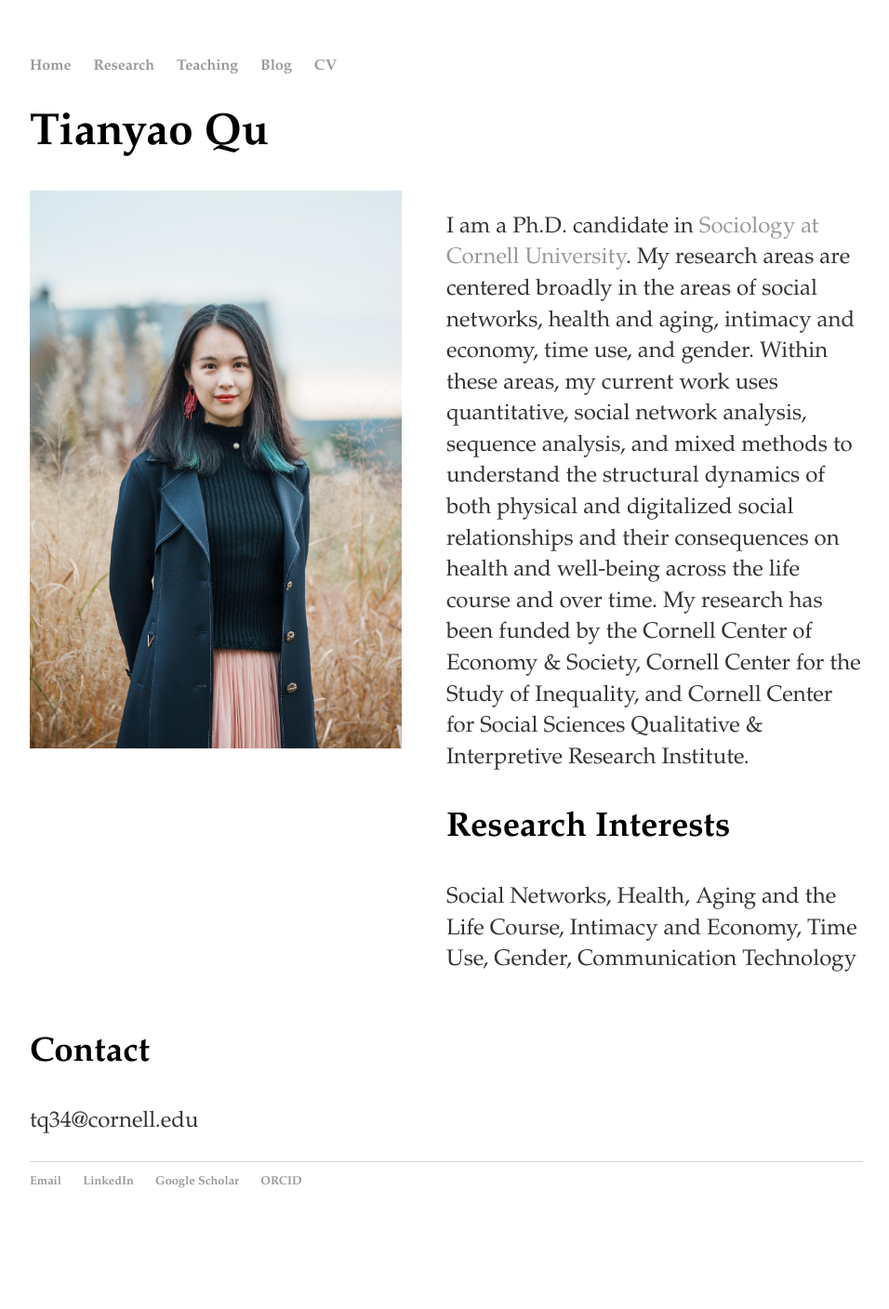
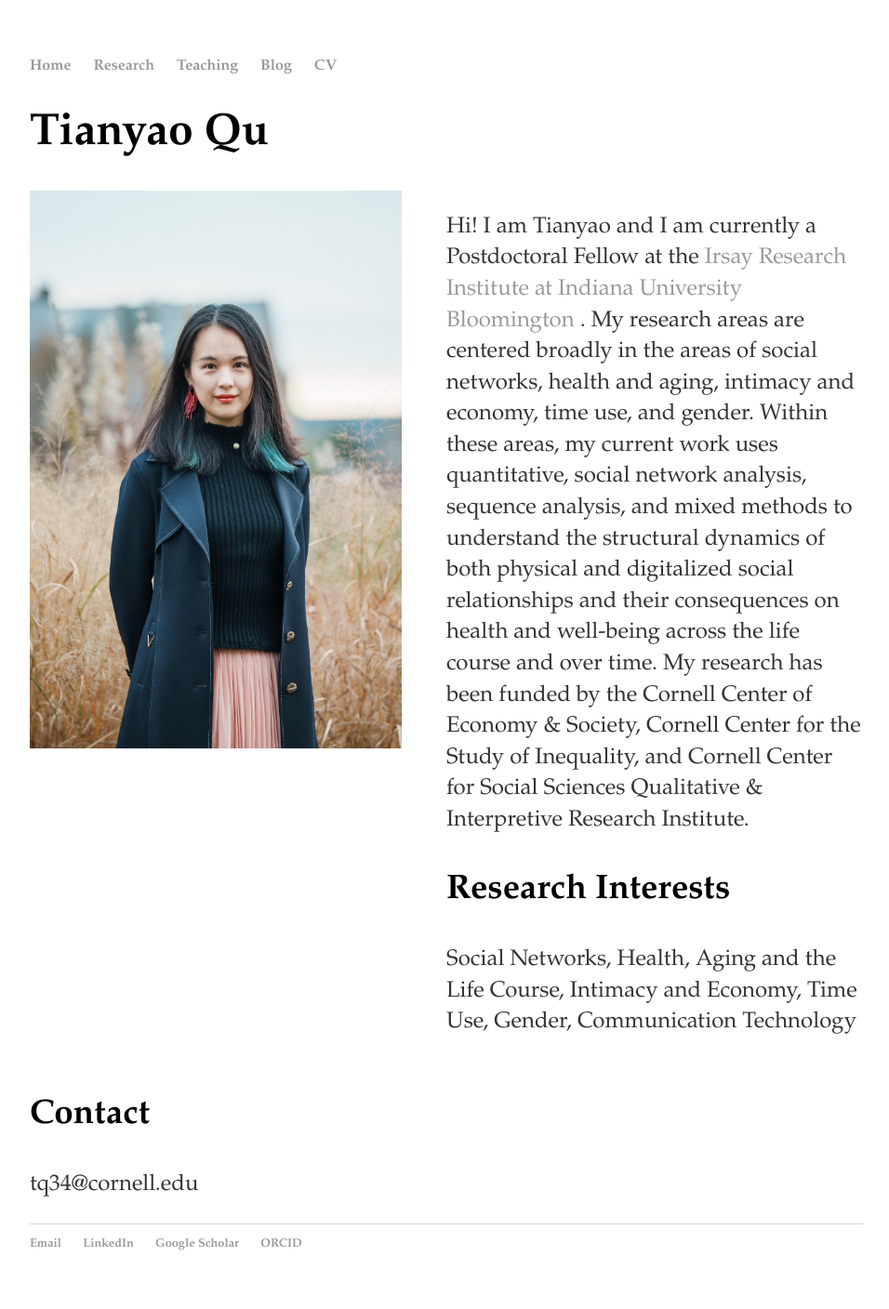
Before and after one commit to windyqu/windyqu.github.io, a Jekyll site: the page built from index.html, in a window 1280 px wide. Shown: the whole page at 93% size, without its empty margins (160-1116 px from the left). Built offline with Jekyll 4.4.1, drawn with Linux system fonts in a browser that asks for light colours; before the commit the page ends 1341 px from its top, so only the background shows below that.

Commit message:
Update index.html

```diff
--- a/index.html
+++ b/index.html
@@ -29,7 +29,7 @@ title: Tianyao Qu's Homepage
 
 		<div class="column">
 		<p>
-		I am a Ph.D. candidate in <a href="https://sociology.cornell.edu/" target="_blank">Sociology at Cornell University</a>.
+		Hi! I am Tianyao and I am currently a Postdoctoral Fellow at the <a href="https://irsay.iu.edu/" target="_blank"> Irsay Research Institute at Indiana University Bloomington </a>.
 		My research areas are centered broadly in the areas of social networks, health and aging, intimacy and economy, time use, and gender. Within these areas, my current work uses quantitative, social network analysis, sequence analysis, and mixed methods to understand the structural dynamics of both physical and digitalized social relationships and their consequences on health and well-being across the life course and over time.
 		My research has been funded by the Cornell Center of Economy & Society, Cornell Center for the Study of Inequality, and Cornell Center for Social Sciences Qualitative & Interpretive Research Institute.
 		</p>
```
